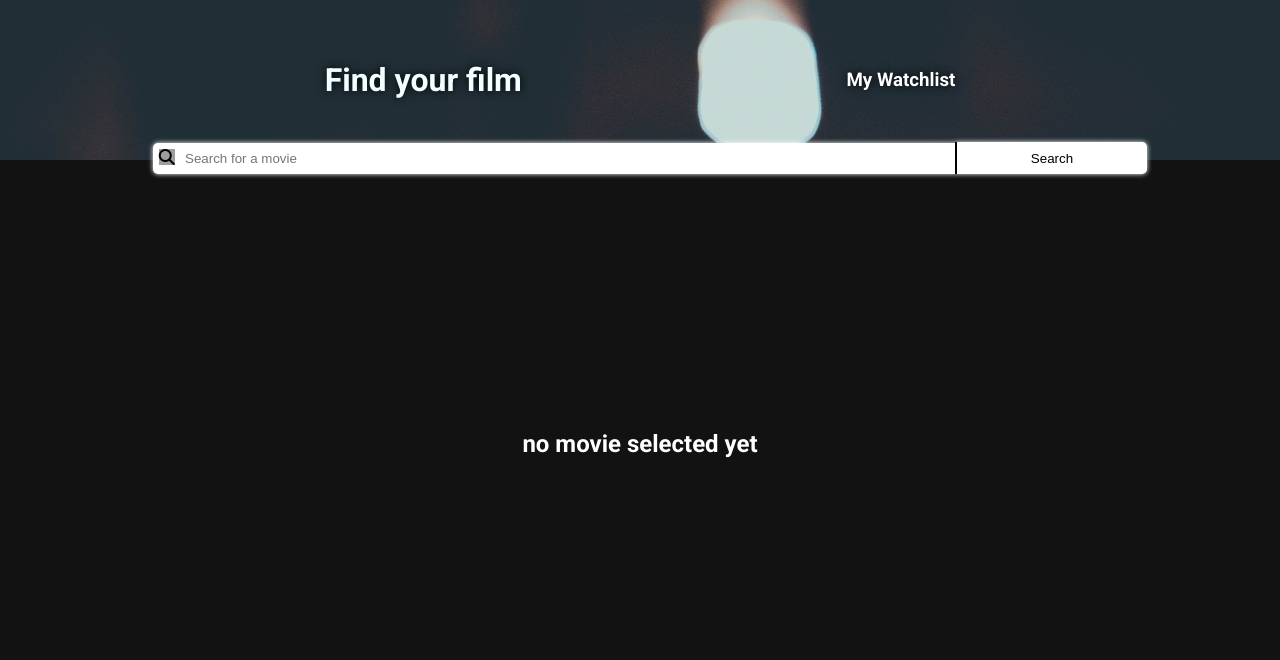
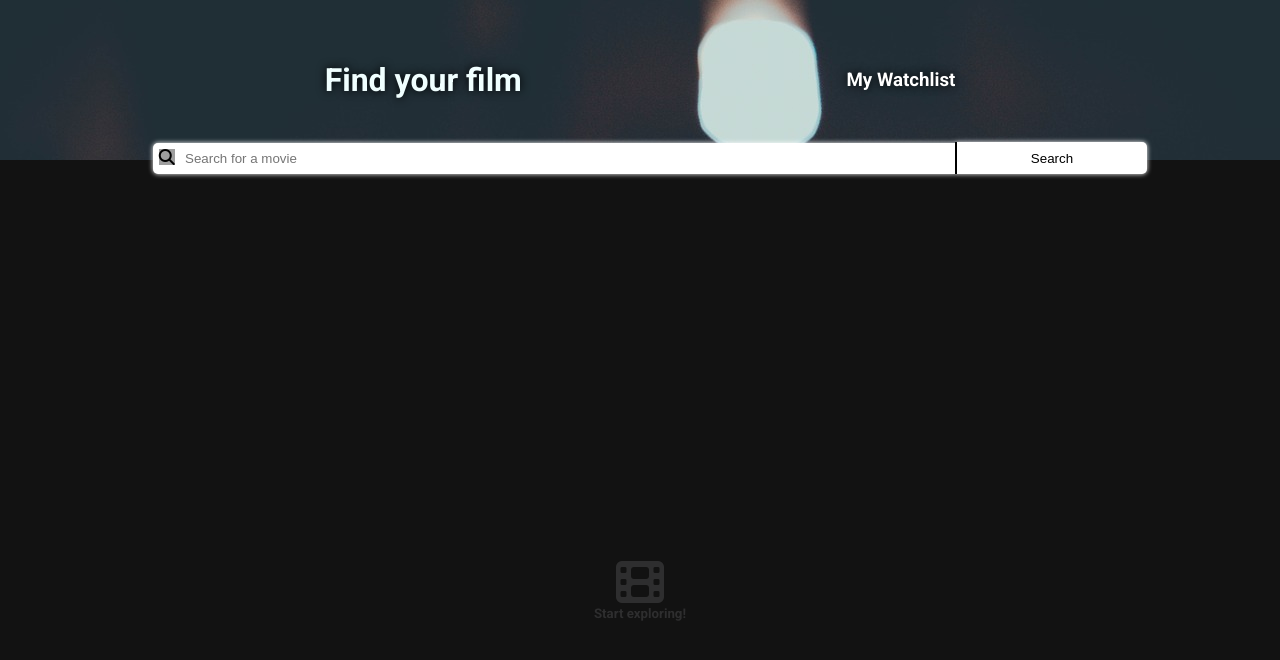
Before and after one commit to a5medHub/watchlist, a plain HTML site: page index.html in a window 1280 px wide. Drawn offline with Linux system fonts and the light colour scheme; grey boxes are pictures that could not be loaded.

Commit message:
adding the film icon and adjusting the text of the landing page

```diff
--- a/index.html
+++ b/index.html
@@ -25,10 +25,11 @@
         </div>
     </section>
     <section id="listed-movie">
-        <div>
-            <h1 style="text-align: center; color: #fff; margin: 20%;">
-                no movie selected yet
-            </h1>
+        <div style="text-align: center; color: #2e2e2f; margin: 30% auto;">
+            <i class="fa-solid fa-film"  style="font-size: 3rem;"></i>
+            <h5 style="margin-top: 0; color: #2e2e2f;">
+                Start exploring!
+            </h5>
         </div>
     </section>
     <script type="module" src="script.js"></script>
```
